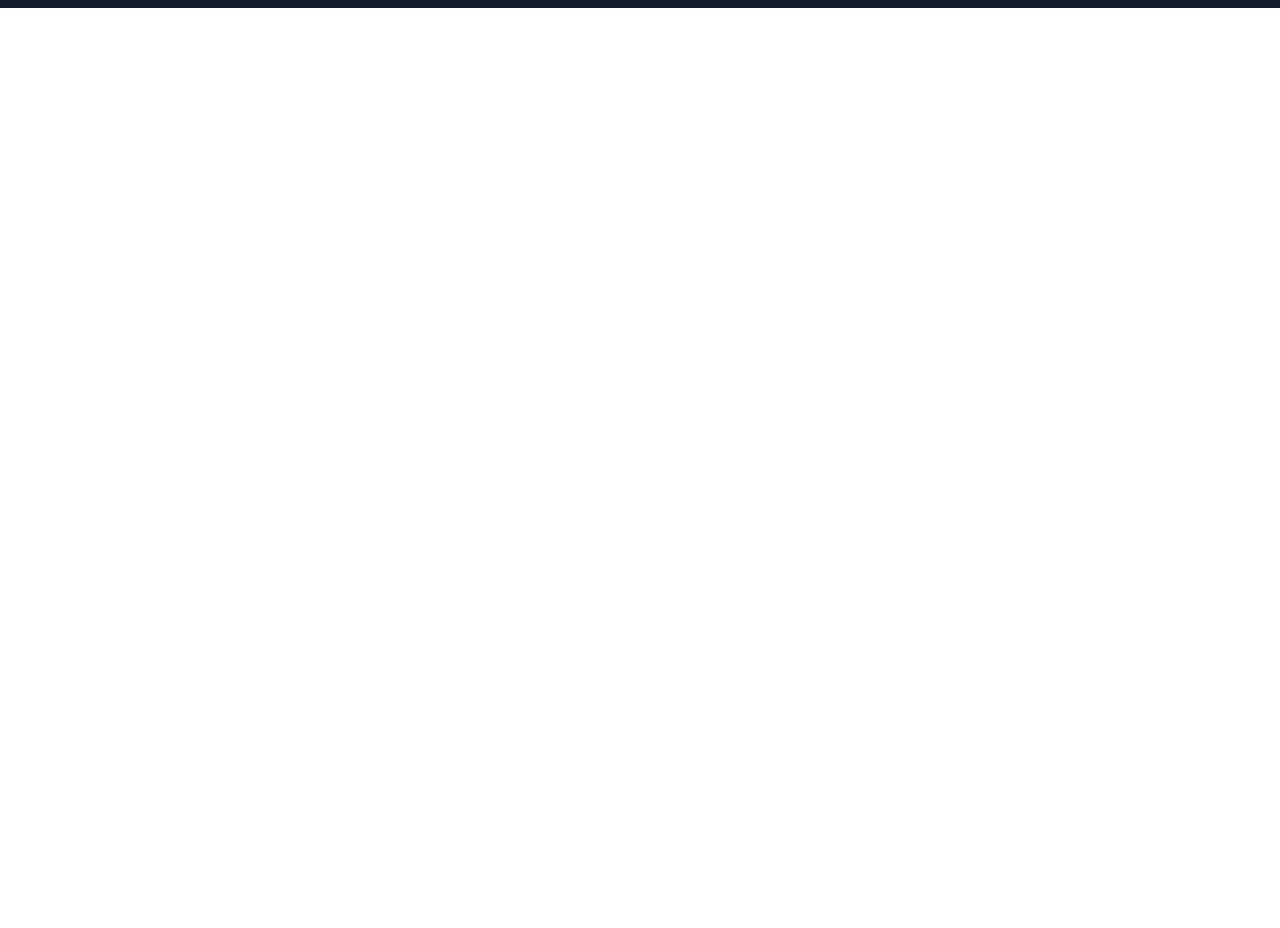
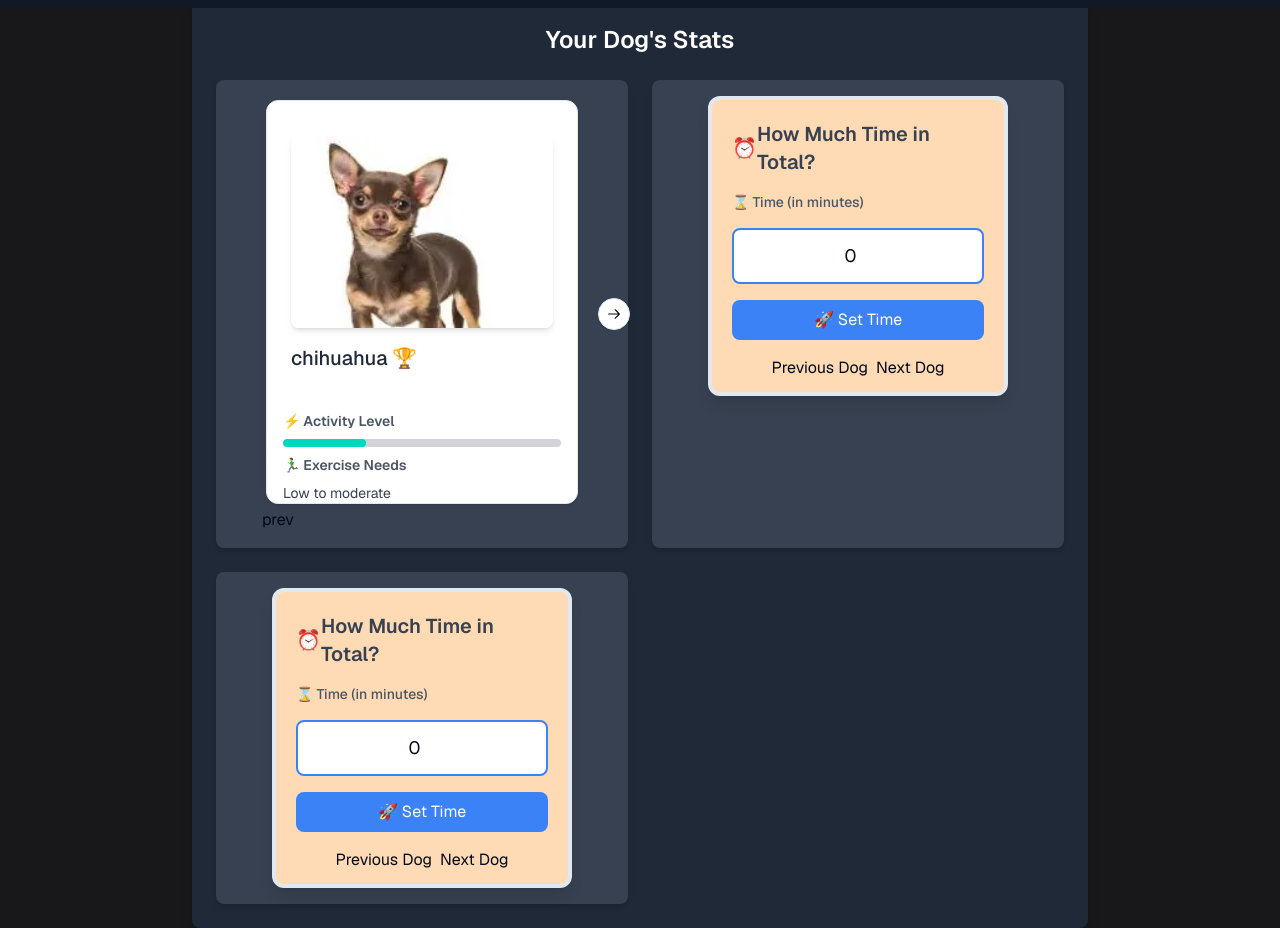
Before and after one commit to Giorgiod91/IsMyDogHappy, a Next.js app: page / in a window 1280 px wide. Shown: the part 800-1728 px from the top of the page. Before the commit the page ends 808 px from the top, so only its background shows below. Built offline with nearby package versions, Linux system fonts and the light colour scheme.

Commit message:
styling statecontainer

```diff
--- a/src/app/components/StateContainer.tsx
+++ b/src/app/components/StateContainer.tsx
@@ -8,11 +8,18 @@ type Props = {};
 function StateContainer({ susge, susge2 }: { susge: string; susge2: string }) {
   const [currentIndex, setCurrentIndex] = useState(0);
   return (
-    <div className="flex">
-      <div className="flex flex-row justify-center space-x-10 p-5">
-        <DogRace susge={susge} susge2={susge2} />
-        <TimeToMove />
-        <TimeToMove />
+    <div className="mx-auto flex max-w-4xl flex-col items-center justify-center space-y-6 rounded-lg bg-gray-800 p-6 shadow-lg">
+      <h2 className="text-2xl font-semibold text-white">Your Dog's Stats</h2>
+      <div className="grid w-full grid-cols-1 gap-6 md:grid-cols-2">
+        <div className="flex flex-col items-center rounded-lg bg-gray-700 p-4 shadow-md">
+          <DogRace susge={susge} susge2={susge2} />
+        </div>
+        <div className="flex flex-col items-center rounded-lg bg-gray-700 p-4 shadow-md">
+          <TimeToMove />
+        </div>
+        <div className="flex flex-col items-center rounded-lg bg-gray-700 p-4 shadow-md">
+          <TimeToMove />
+        </div>
       </div>
     </div>
   );
--- a/src/app/page.tsx
+++ b/src/app/page.tsx
@@ -2,6 +2,7 @@ import Link from "next/link";
 import LandingPage from "./components/LandingPage";
 import { Dog } from "lucide-react";
 import DogRace from "./components/DogRace";
+import StateContainer from "./components/StateContainer";
 
 export default function HomePage() {
   return (
@@ -9,7 +10,9 @@ export default function HomePage() {
       <section className="h-screen">
         <LandingPage />
       </section>
-      <section></section>
+      <section>
+        <StateContainer susge="susge" susge2="susge2" />
+      </section>
     </main>
   );
 }
```
